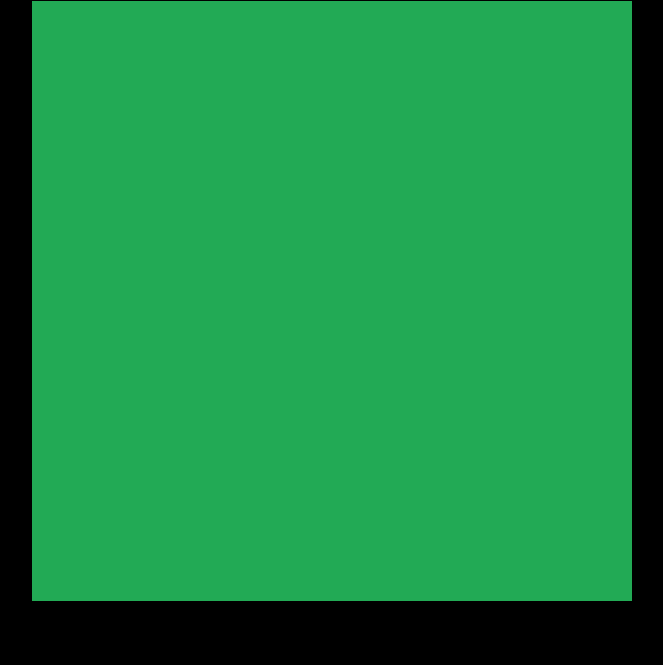
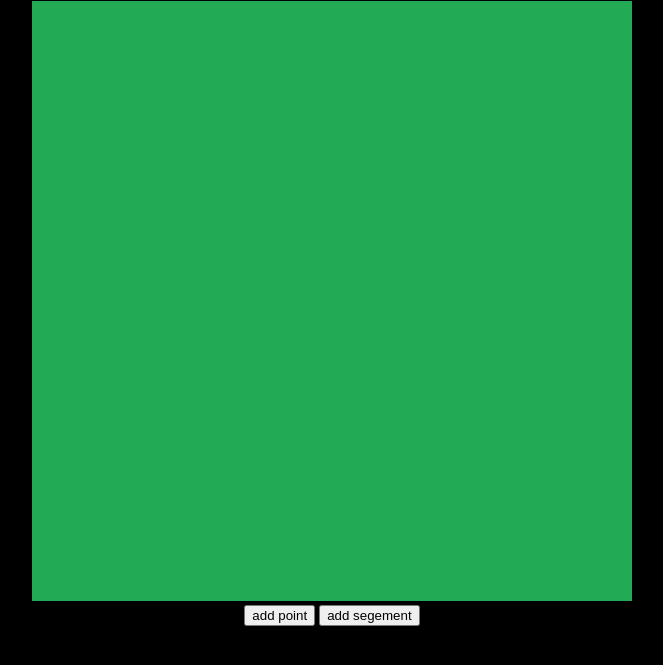
Before and after one commit to edcheyjr/world-generation, a website with bundled scripts: page index.html in a window 1280 px wide. Shown: the part 79-744 px from the top of the page, without its empty margins (308-971 px from the left). Built offline with nearby package versions, Linux system fonts and the light colour scheme.

Commit message:
controls

```diff
--- a/index.html
+++ b/index.html
@@ -9,6 +9,10 @@
   <body>
     <h1>World Simulator</h1>
     <canvas id="canvasOne"></canvas>
+    <div id="controls">
+      <button id="addPoint">add point</button>
+      <button id="addSegment">add segement</button>
+    </div>
   </body>
   <script>
     canvasOne.width = 600
--- a/style.css
+++ b/style.css
@@ -12,3 +12,7 @@ h1 {
 #canvasOne {
   background-color: #2a5;
 }
+
+#control {
+  display: flex;
+}
```
